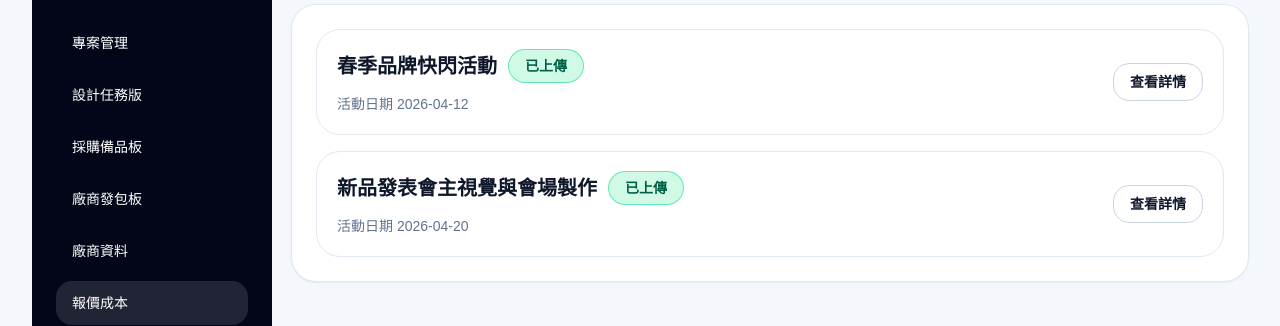
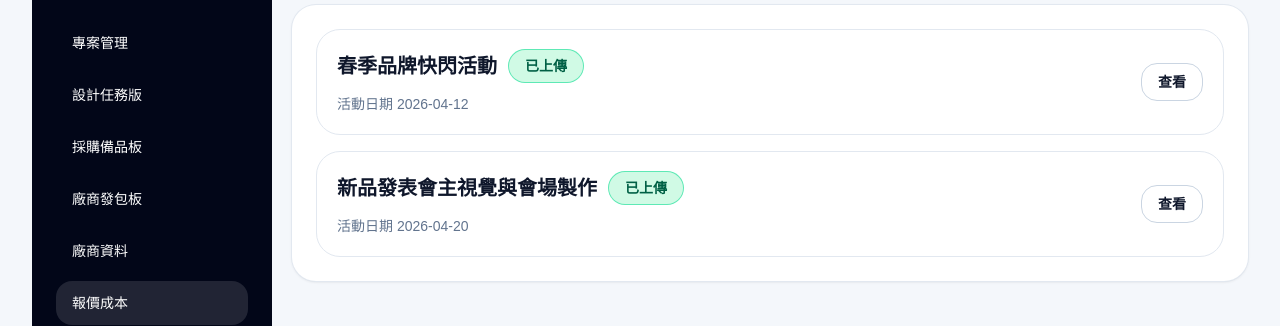
Before and after one commit to willy841/projectflow, a Next.js app in the folder project-mgmt/: page /quote-costs in a window 1280 px wide. Shown: the part 143-469 px from the top of the page. Built offline with nearby package versions, Linux system fonts and the light colour scheme; no server answers.

Commit message:
refactor: unify list action labels

```diff
--- a/project-mgmt/src/components/closeout-list-client.tsx
+++ b/project-mgmt/src/components/closeout-list-client.tsx
@@ -94,7 +94,7 @@ export function CloseoutListClient({ initialProjects }: { initialProjects: Close
                   href={`/closeout/${project.id}`}
                   className="inline-flex items-center justify-center rounded-2xl border border-slate-300 bg-white px-4 py-2 text-sm font-semibold text-slate-800 transition hover:border-slate-400 hover:bg-slate-50"
                 >
-                  查看留存
+                  查看
                 </Link>
               </div>
 
--- a/project-mgmt/src/components/quote-cost-list-client.tsx
+++ b/project-mgmt/src/components/quote-cost-list-client.tsx
@@ -98,7 +98,7 @@ export function QuoteCostListClient({ mode = "active", initialProjects }: { mode
                   href={`/quote-costs/${project.id}`}
                   className="inline-flex items-center justify-center rounded-2xl border border-slate-300 bg-white px-4 py-2 text-sm font-semibold text-slate-800 transition hover:border-slate-400 hover:bg-slate-50"
                 >
-                  查看詳情
+                  查看
                 </Link>
               </div>
             </article>
--- a/project-mgmt/src/components/vendor-list-page-db.tsx
+++ b/project-mgmt/src/components/vendor-list-page-db.tsx
@@ -59,7 +59,7 @@ export function VendorListPageDb({ vendors }: { vendors: VendorBasicProfile[] })
                   href={`/vendors/${vendor.id}`}
                   className="inline-flex items-center justify-center rounded-2xl border border-slate-300 bg-white px-4 py-2.5 text-sm font-semibold text-slate-800 transition hover:border-slate-400 hover:bg-slate-50"
                 >
-                  查看廠商詳情
+                  查看
                 </Link>
               </div>
             </div>
--- a/project-mgmt/src/components/vendor-list-page.tsx
+++ b/project-mgmt/src/components/vendor-list-page.tsx
@@ -216,7 +216,7 @@ export function VendorListPage() {
                   href={`/vendors/${vendor.id}`}
                   className="inline-flex items-center justify-center rounded-2xl border border-slate-300 bg-white px-4 py-2.5 text-sm font-semibold text-slate-800 transition hover:border-slate-400 hover:bg-slate-50"
                 >
-                  查看廠商詳情
+                  查看
                 </Link>
                 <button
                   type="button"
```
